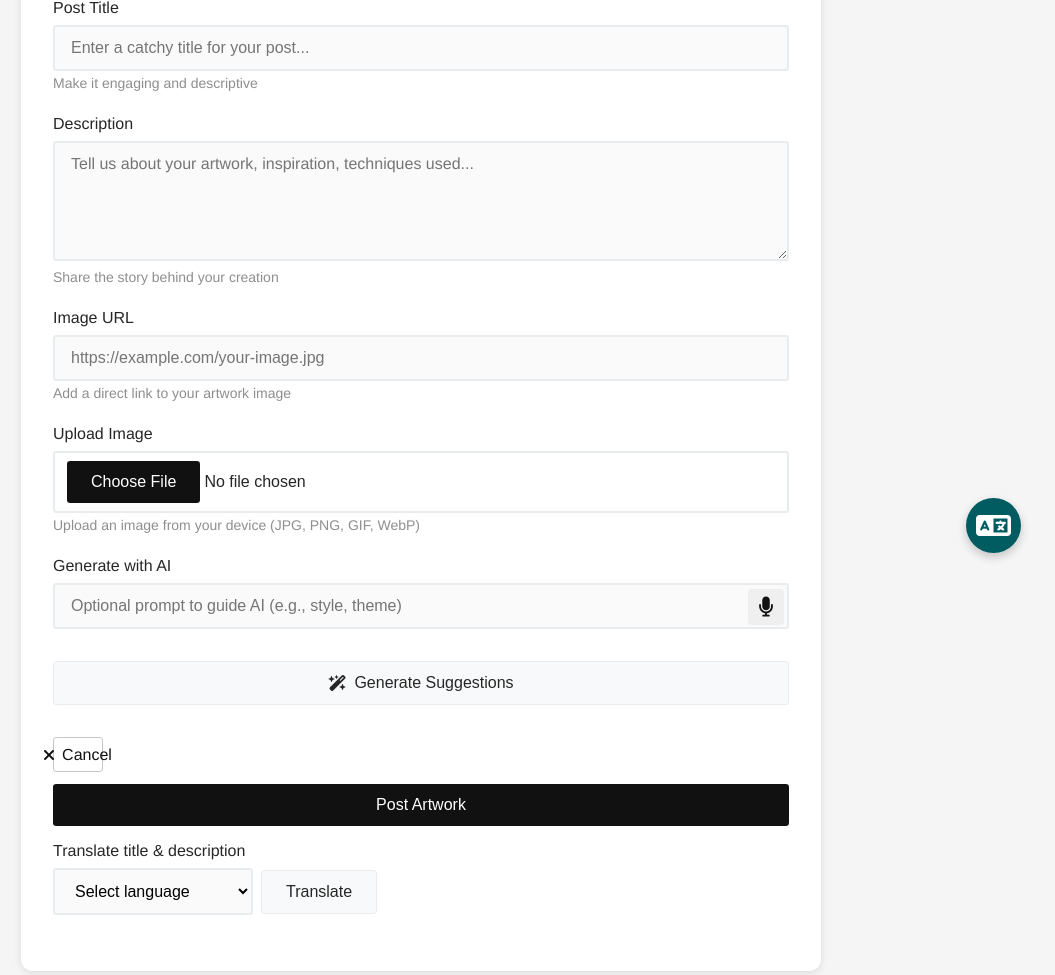
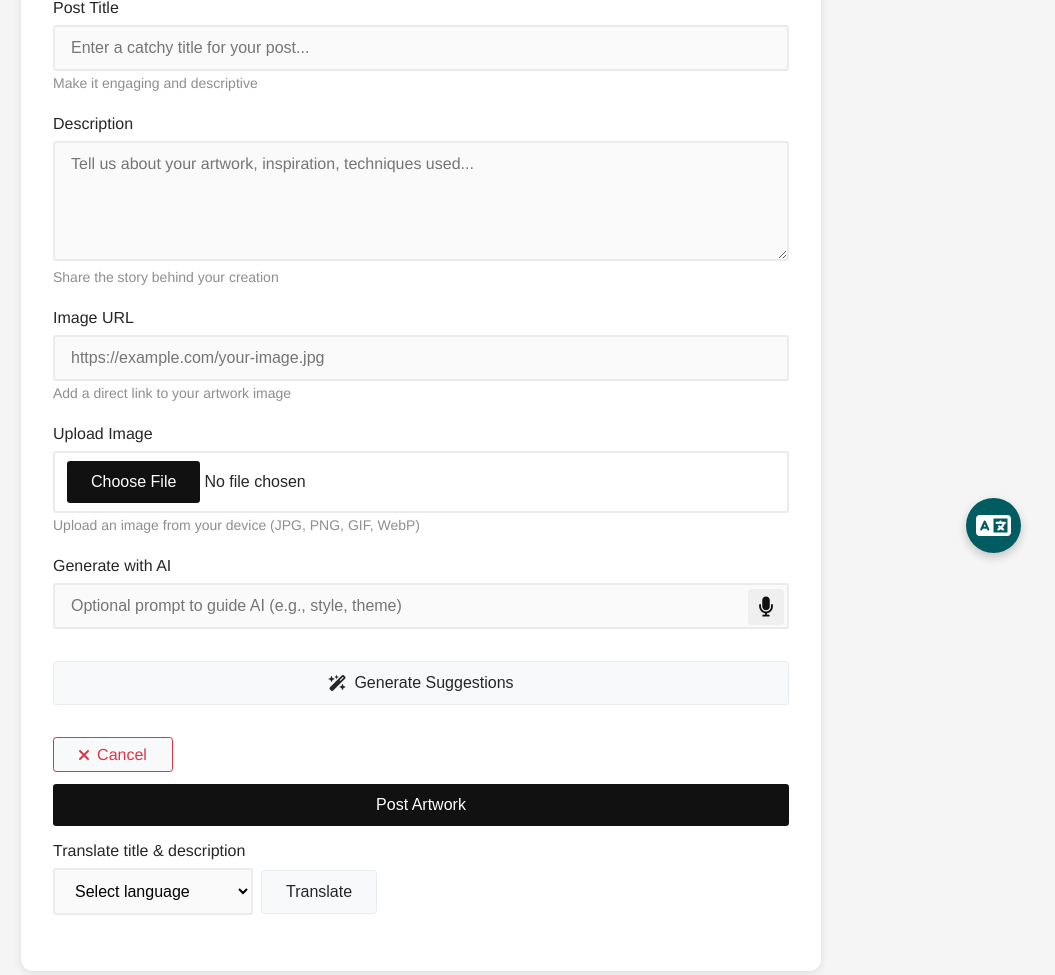
Before and after one commit to tronbeing3030/ClystProto, a Flask app: page /add in a window 1280 px wide. Shown: the part 217-1192 px from the top of the page, without its empty margins (219-1274 px from the left). Run offline with Flask 3, Linux system fonts and the light colour scheme; a user stored in the database is signed in; some libraries are stand-ins or nearby versions.

Commit message:
changed cancel button css, added screenshots

```diff
--- a/static/css/add.css
+++ b/static/css/add.css
@@ -294,12 +294,10 @@
 }
 
 .btn-danger {
-	color: #111;
-	display: flex;
-	align-items: center;
-	justify-content: center;
-	border-radius: 0.2em;
-	border: 1px solid #c4c4c4;
+	background: #f8f9fa;
+	color: #dc3545;
+	border: 1px solid #dc3545;
+	min-width: 120px;
 }
 
 .btn-danger:hover {
```
Also changed, not shown: README.md, 9 other files.
